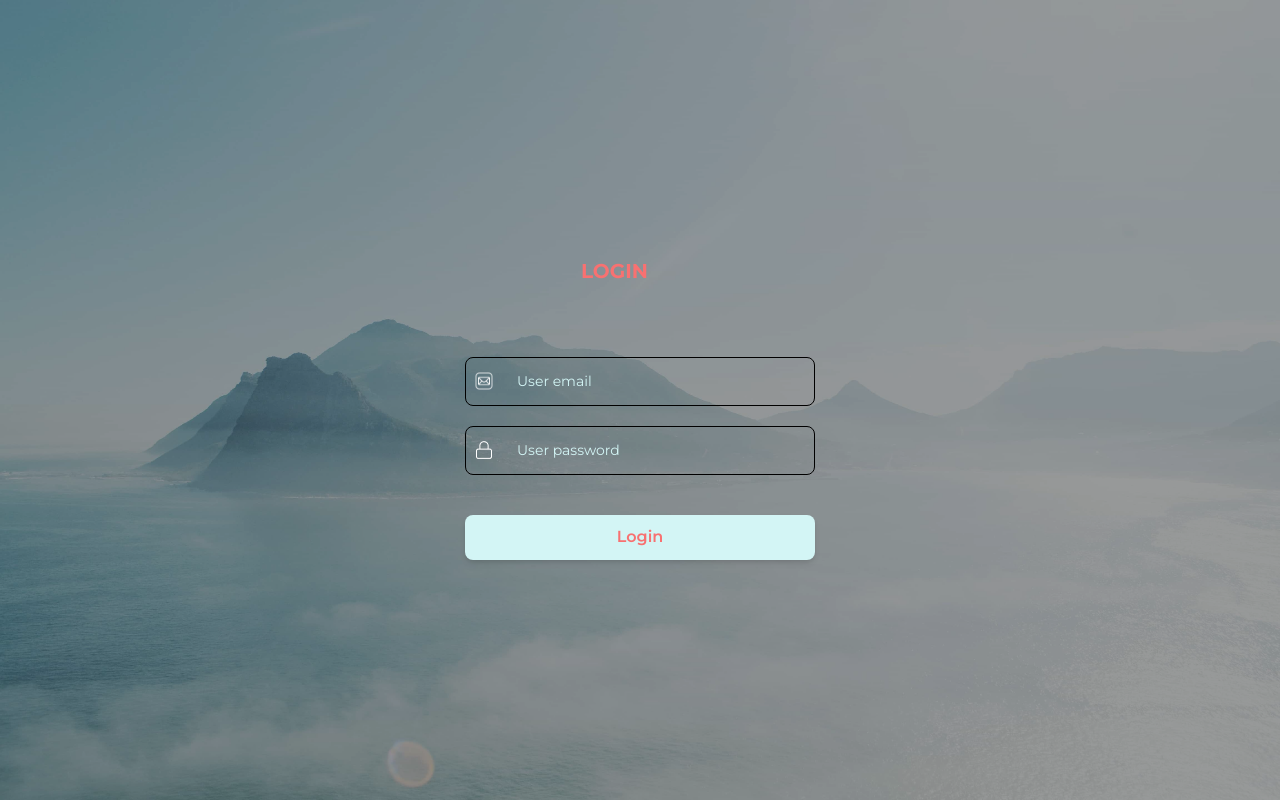
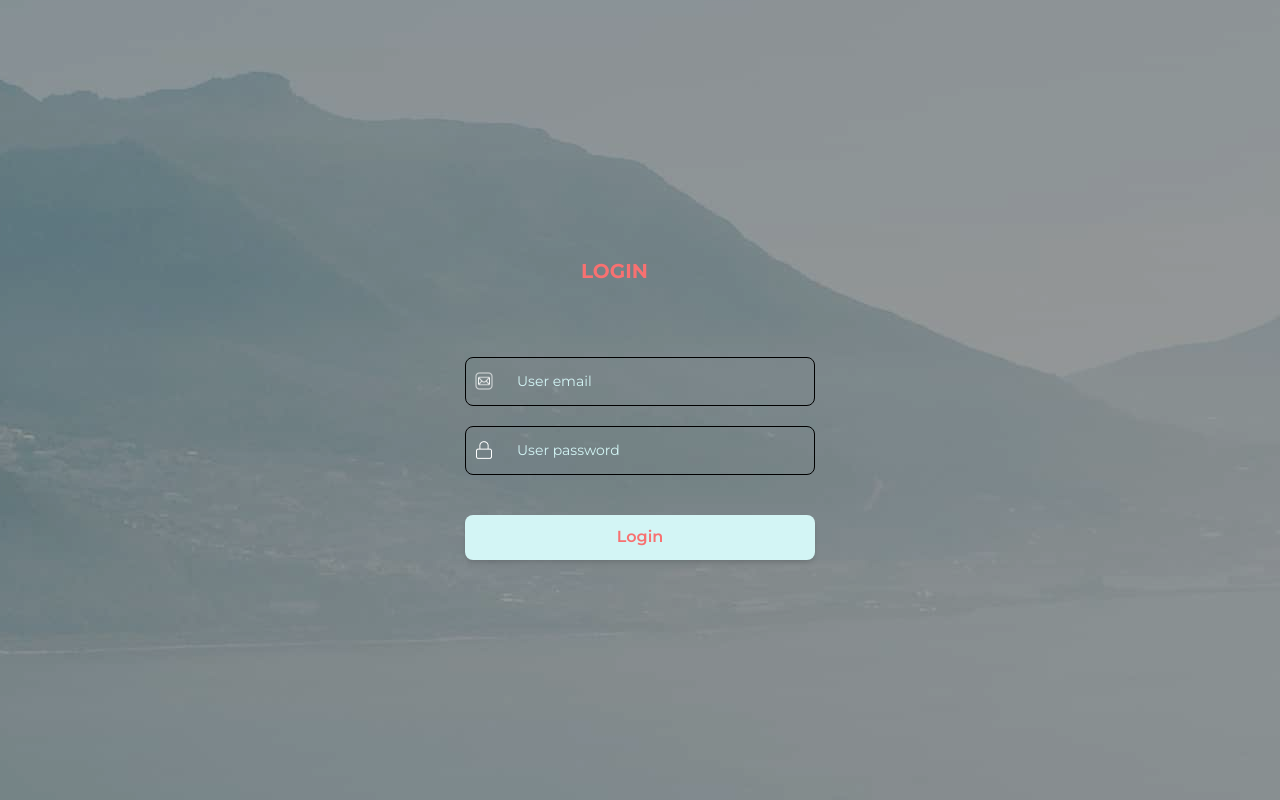
Before and after one commit to DjurovicAleksandar/workMate, a React (Vite) app: page / in a window 1280 px wide. Built offline with nearby package versions, Linux system fonts and the light colour scheme.

Commit message:
Replace BG image size from cover to strech

```diff
--- a/src/index.css
+++ b/src/index.css
@@ -15,8 +15,8 @@
   body {
     background: url("./assets/imgs/background.jpg");
     background-repeat: no-repeat;
-    background-size: cover;
-    height: 100vh;
+    background-size: strech;
+    background-position: center;
     font-family: "Montserrat", sans-serif;
   }
 
```
